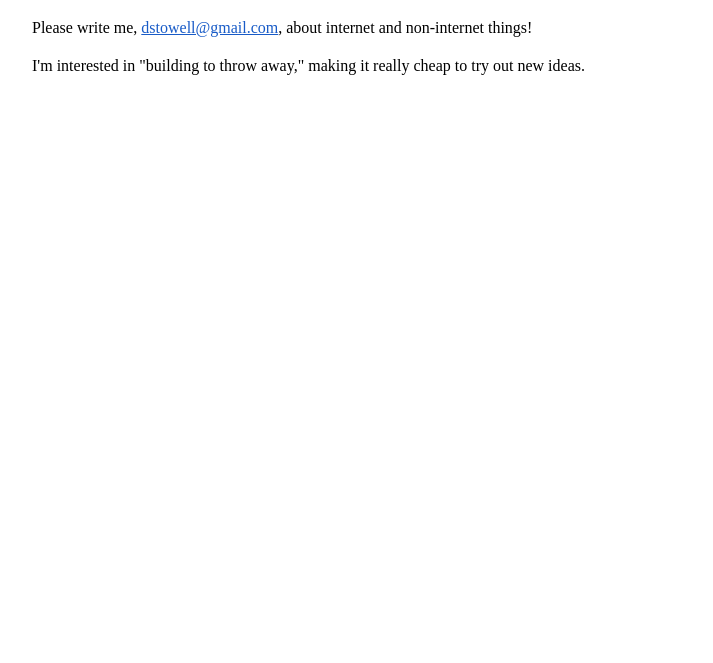
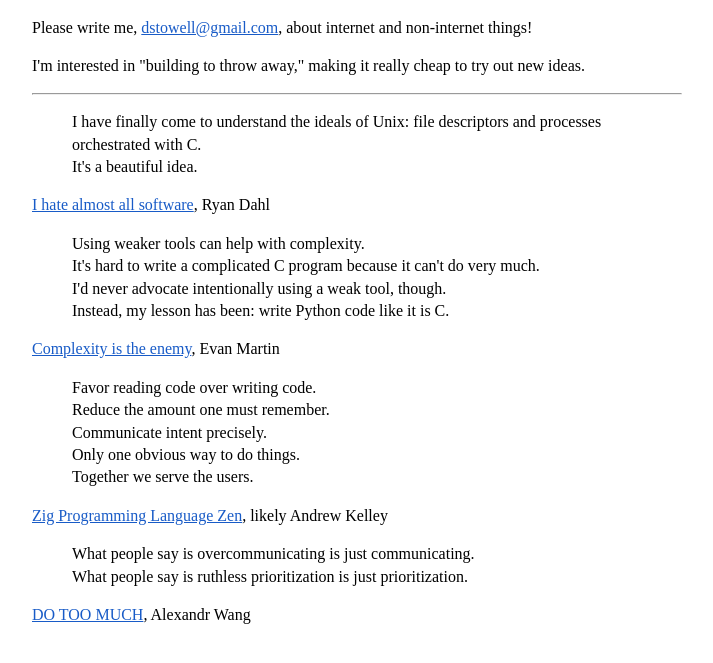
Before and after one commit to dan-stowell/dstowell.org, an Eleventy site: page index.md in a window 1280 px wide. Shown: the part 87-750 px from the top of the page, without its empty margins (283-996 px from the left). Built offline with nearby package versions, Linux system fonts and the light colour scheme; Eleventy itself is replaced by a stand-in of ours; files that its build step writes are made by us from their sources.

Commit message:
Add quotes and references to the index page

```diff
--- a/index.md
+++ b/index.md
@@ -5,3 +5,31 @@
 Please write me, [dstowell@gmail.com](mailto:dstowell@gmail.com), about internet and non-internet things!
 
 I'm interested in "building to throw away," making it really cheap to try out new ideas.
+
+---
+
+> I have finally come to understand the ideals of Unix: file descriptors and processes orchestrated with C.
+> It's a beautiful idea.
+
+[I hate almost all software](https://tinyclouds.org/rant/), Ryan Dahl
+
+
+> Using weaker tools can help with complexity.
+> It's hard to write a complicated C program because it can't do very much.
+> I'd never advocate intentionally using a weak tool, though.
+> Instead, my lesson has been: write Python code like it is C.
+
+[Complexity is the enemy](https://neugierig.org/software/blog/2011/04/complexity.html), Evan Martin
+
+> Favor reading code over writing code.
+> Reduce the amount one must remember.
+> Communicate intent precisely.
+> Only one obvious way to do things.
+> Together we serve the users.
+
+[Zig Programming Language Zen](https://ziglang.org/documentation/master/#Zen), likely Andrew Kelley
+
+> What people say is overcommunicating is just communicating.
+> What people say is ruthless prioritization is just prioritization.
+
+[DO TOO MUCH](https://alexw.substack.com/p/do-too-much), Alexandr Wang
```
